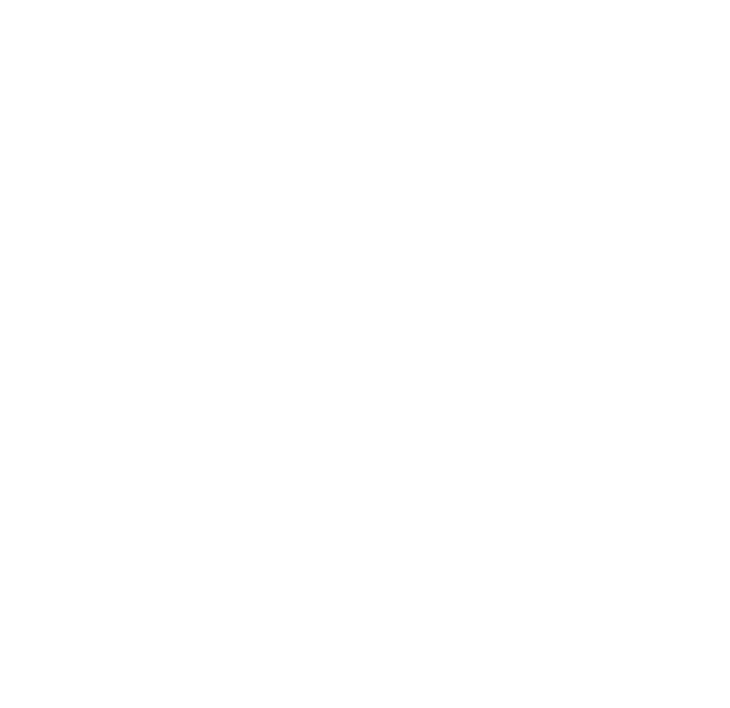
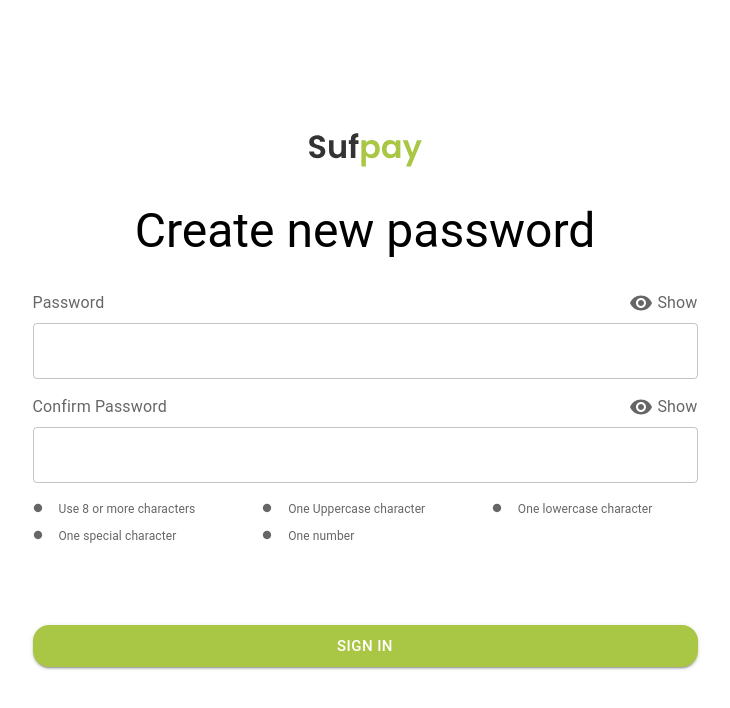
Before and after one commit to Bilcruz1/sufpay_local, a React (Create React App) app: page /change-password in a window 1280 px wide. Before the commit this address had no page. Shown: the top 708 px of the page, without its empty margins (275-1005 px from the left). Built offline with nearby package versions, Linux system fonts and the light colour scheme.

Commit message:
done with visuals

```diff
--- a/src/App.tsx
+++ b/src/App.tsx
@@ -1,18 +1,32 @@
 import "./App.css";
 import { Route, Routes } from "react-router-dom";
-import { ForgetPasswordPage, SignInPage, SignUpPage, SplashScreen } from "./pages";
+import {
+  CreateNewPasswordPage,
+  ForgetPasswordPage,
+  SignInPage,
+  SignUpPage,
+  SplashScreen,
+} from "./pages";
 
 function App() {
   return (
     <div className="App">
       <Routes>
-        <Route path={"/splash"} element={<SplashScreen />} />
-        <Route path={"/login"} element={<SignInPage />} />
-        <Route path={"/signup"} element={<SignUpPage />} />
+        <Route
+          path={"/splash"}
+          element={<SplashScreen />} />
+        <Route
+          path={"/login"}
+          element={<SignInPage />} />
+        <Route
+          path={"/signup"}
+          element={<SignUpPage />} />
         <Route
           path={"/forget-password-page"}
-          element={<ForgetPasswordPage />}
-        />
+          element={<ForgetPasswordPage />} />
+        <Route
+          path={"/change-password"}
+          element={<CreateNewPasswordPage />} />
       </Routes>
     </div>
   );
--- a/src/components/signup/InputFeild.tsx
+++ b/src/components/signup/InputFeild.tsx
@@ -1,4 +1,4 @@
-import { Box, InputLabel, TextField, Typography } from "@mui/material";
+import { Box, InputLabel, TextField } from "@mui/material";
 
 interface IProps {
   name: string;
--- /dev/null
+++ b/src/forms/CreateNewPasswordForm.tsx
@@ -0,0 +1,139 @@
+import { Box, Button, Grid, Stack } from "@mui/material";
+import React, { FC, useState } from "react";
+import { PasswordChks, PasswordInputFeild } from "../components";
+import { passwordChangeSchema } from "./schema";
+
+interface IFormData {
+  password: string;
+  confirmPassword: string;
+}
+
+interface IShowPassword {
+  password: boolean;
+  confirmPassword: boolean;
+}
+
+
+export interface IPasswordChkProps {
+  charCountChk: boolean;
+  lowerCaseChk: boolean;
+  upperCaseChk: boolean;
+  specialCaseChk: boolean;
+  OneNumberChk: boolean;
+}
+
+const CreateNewPasswordForm: FC = () => {
+  const [showPassword, setShowPassword] = useState<IShowPassword>({
+    password: false,
+    confirmPassword: false,
+  });
+    const [btnIsClicked, setBtnIsClicked] = useState<boolean>(false)
+  const [formData, setFormData] = useState<IFormData>({
+    password: "",
+    confirmPassword: "",
+  });
+
+    const [errors, setErrors] = useState<IFormData>({
+      password: "",
+      confirmPassword: "",
+    });
+
+    const [passwordChecks, setPasswordChecks] = useState<IPasswordChkProps>({
+        charCountChk: false,
+        lowerCaseChk: false,
+        upperCaseChk: false,
+        specialCaseChk: false,
+        OneNumberChk: false,
+    })
+
+  const [validations, setValidations] = useState({
+    hasMinLength: false,
+    hasUppercase: false,
+    hasLowercase: false,
+    hasSpecialChar: false,
+    hasNumber: false,
+  });
+
+  function handleChange(e: React.ChangeEvent<HTMLInputElement>) {
+    const { name, value } = e.target;
+    setFormData((prev) => ({ ...prev, [name]: value }));
+    }
+
+    function submitForm() {
+        setBtnIsClicked(false)
+        setErrors((prev) => ({
+            password: "",
+            confirmPassword: "",
+        }))
+
+        if (formData.password !== formData.confirmPassword) {
+            setErrors((prev) => ({...prev, confirmPassword: "Passwords do not match"}));
+            return;
+        }
+
+        const validationResult = passwordChangeSchema.safeParse(formData)
+
+        if (!validationResult.success) {
+            validationResult.error.errors.forEach(el => {
+                setErrors((prev) => ({...prev, [el.path[0]]: el.message}))
+            })
+            setBtnIsClicked(true)
+            return;
+        }
+
+
+      // Submit the form if valid
+    }
+
+  return (
+    <Box>
+      <Box
+        display={"flex"}
+        flexDirection={"column"}
+        width={"100%"}
+        gap={1}
+      >
+        <Stack direction={"column"} gap={2}>
+          <PasswordInputFeild
+            name={"password"}
+            value={formData.password}
+            handleChange={handleChange}
+            label={"Password"}
+          />
+
+          <PasswordInputFeild
+            name={"confirmPassword"}
+            value={formData.confirmPassword}
+            handleChange={handleChange}
+            label={"Confirm Password"}
+          />
+
+          <Box
+            display={{ xs: "none", md: "block" }}
+            textAlign={"left"}
+            color={"#666666"}
+          >
+            <PasswordChks {...passwordChecks} />
+          </Box>
+
+          <Button
+            sx={{
+              background: "#aac645",
+              borderRadius: "1rem",
+              width: "100%",
+              marginTop: "4rem",
+            }}
+            variant="contained"
+              onClick={submitForm}
+                      size={"large"}
+                      disabled={btnIsClicked}
+          >
+            Sign in
+          </Button>
+        </Stack>
+      </Box>
+    </Box>
+  );
+};
+
+export default CreateNewPasswordForm;
--- a/src/forms/LoginForm.tsx
+++ b/src/forms/LoginForm.tsx
@@ -48,7 +48,10 @@
         setErrors(prev => ({ ...prev, [el.path[0]]: el.message }))
       })
       setBtnDisabled(true)
+      return
     }
+
+    // api calls
   };
 
   return (
--- a/src/forms/SignupForm.tsx
+++ b/src/forms/SignupForm.tsx
@@ -1,4 +1,4 @@
-import { Box, Button, Divider, InputAdornment, Link, Stack, Typography } from "@mui/material";
+import { Box, Button, Divider, Link, Stack, Typography } from "@mui/material";
 import React, { useState } from "react";
 import {
   InputFeild,
@@ -7,12 +7,7 @@
   PhoneNumberField,
 } from "../components";
 import {
-  // Box,
-  FormControl,
   InputLabel,
-  MenuItem,
-  Select,
-  TextField,
 } from "@mui/material";
 // import CountryCodePhoneNumberField from "./CountryCodePhoneNumberField";
 import googleImg from '../assets/img/google_img.svg'
@@ -34,7 +29,7 @@
     countryCode: "+1",
     phoneNumber: "",
     password: "",
-  });
+  })
 
   const [formErrors, setFormErrors] = useState<IForm>({
     firstName: "",
@@ -42,7 +37,7 @@
     countryCode: "",
     phoneNumber: "",
     password: "",
-  });
+  })
 
   const [passwordChecks, setPasswordChecks] = useState<IPasswordChkProps>({
     charCountChk: false,
@@ -52,12 +47,12 @@
     OneNumberChk: false,
   })
 
-  const handleCountryCodeChange = (e: React.ChangeEvent) => {
-    // setFormData((prev) => ({
-    //   ...prev,
-    //   countryCode: e.target.value as string,
-    // }));
-  };
+  // const handleCountryCodeChange = (e: React.ChangeEvent) => {
+  //   // setFormData((prev) => ({
+  //   //   ...prev,
+  //   //   countryCode: e.target.value as string,
+  //   // }));
+  // };
 
   const handleChange = (e: React.ChangeEvent<HTMLInputElement>) => {
     const { name, value } = e.target;
@@ -174,5 +169,3 @@
 };
 
 export default SignupForm;
-
-// import React from "react";
--- a/src/forms/index.ts
+++ b/src/forms/index.ts
@@ -3,3 +3,4 @@
 export { default as LoginForm } from "./LoginForm";
 export { default as ForgetPasswordForm } from "./ForgetPasswordForm";
 export { default as SignupForm } from "./SignupForm";
+export { default as CreateNewPasswordForm } from "./CreateNewPasswordForm";
--- a/src/forms/schema.ts
+++ b/src/forms/schema.ts
@@ -36,3 +36,18 @@
   phoneNumber: z.string().nonempty("Phone number is required"),
   password: z.string().min(6, "Password must be at least 6 characters long"),
 });
+
+//change password schema
+export const passwordChangeSchema = z.object({
+  password: z
+    .string()
+    .min(8, "Password must be at least 8 characters long")
+    .regex(/[A-Z]/, "Password must contain at least one uppercase letter")
+    .regex(/[a-z]/, "Password must contain at least one lowercase letter")
+    .regex(/[0-9]/, "Password must contain at least one number")
+    .regex(
+      /[^a-zA-Z0-9]/,
+      "Password must contain at least one special character"
+    ),
+  confirmPassword: z.string(),
+});
--- /dev/null
+++ b/src/pages/CreateNewPasswordPage.tsx
@@ -0,0 +1,44 @@
+import { Box, Typography } from "@mui/material";
+import { CreateNewPasswordForm } from "../forms";
+import logo_img from '../assets/img/logo.svg'
+
+const CreateNewPasswordPage = () => {
+  return (
+    <Box
+      width={{ xs: "90%", md: "100%" }}
+      sx={{
+        display: "flex",
+        justifyContent: "center",
+        alignItems: "center",
+        flexDirection: "column",
+        margin: { xs: "auto", md: "0" },
+        minHeight: "100vh",
+        height: "100vh",
+      }}
+      mb={4}
+    >
+      <Box
+        sx={{
+          maxWidth: "665px",
+        }}
+      >
+        <img src={logo_img} alt={"logo"} />
+
+        <Typography
+          variant={"h3"}
+          component={"h1"}
+          textAlign={"center"}
+          mb={4}
+          mt={4}
+        >
+          Create new password
+        </Typography>
+        <Box>
+          <CreateNewPasswordForm />
+        </Box>
+      </Box>
+    </Box>
+  );
+};
+
+export default CreateNewPasswordPage;
--- a/src/pages/index.ts
+++ b/src/pages/index.ts
@@ -4,3 +4,4 @@
 export { default as SignInPage } from "./SignInPage"
 export { default as ForgetPasswordPage } from "./ForgetPasswordPage";
 export { default as SignUpPage } from "./SignUpPage";
+export { default as CreateNewPasswordPage } from "./CreateNewPasswordPage";
```
